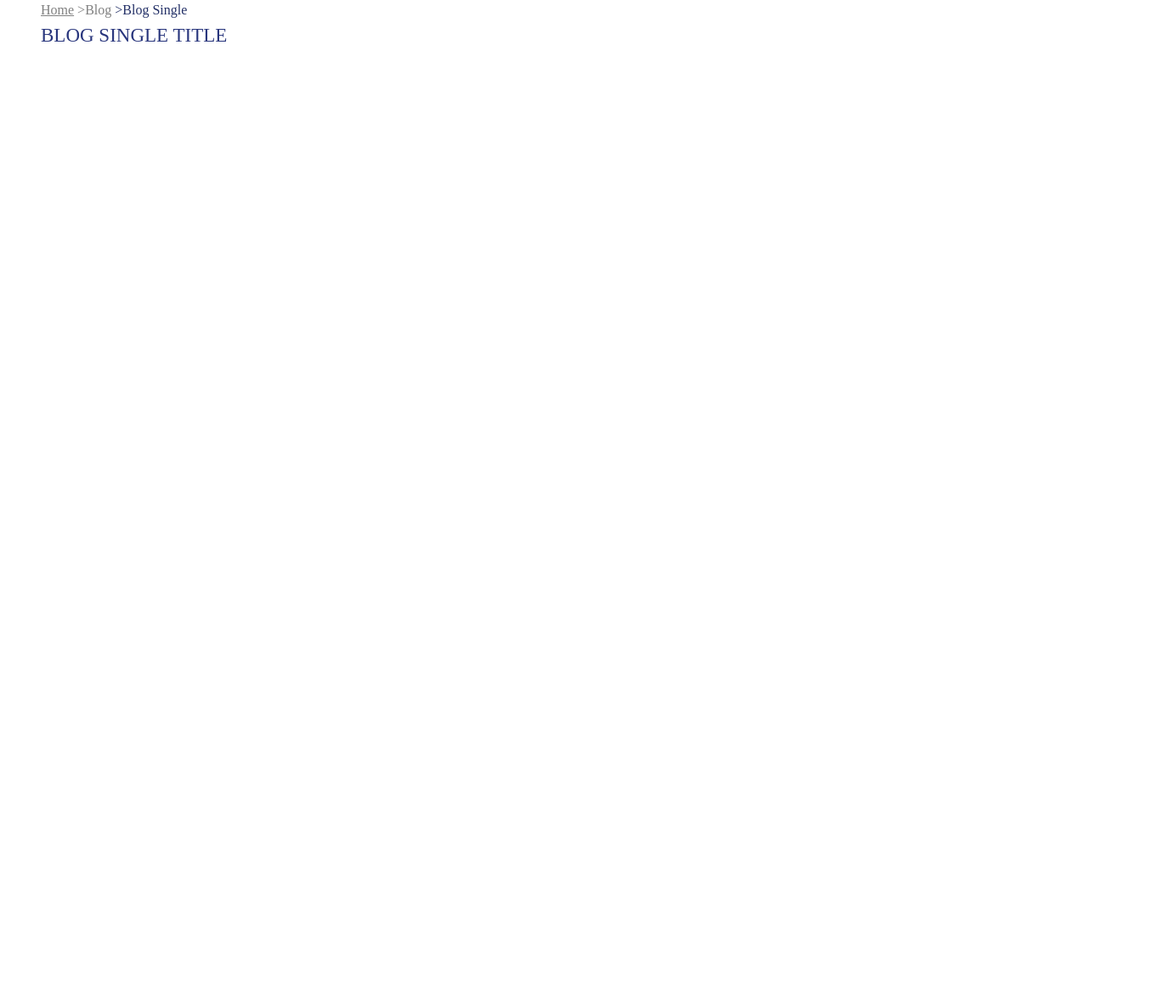
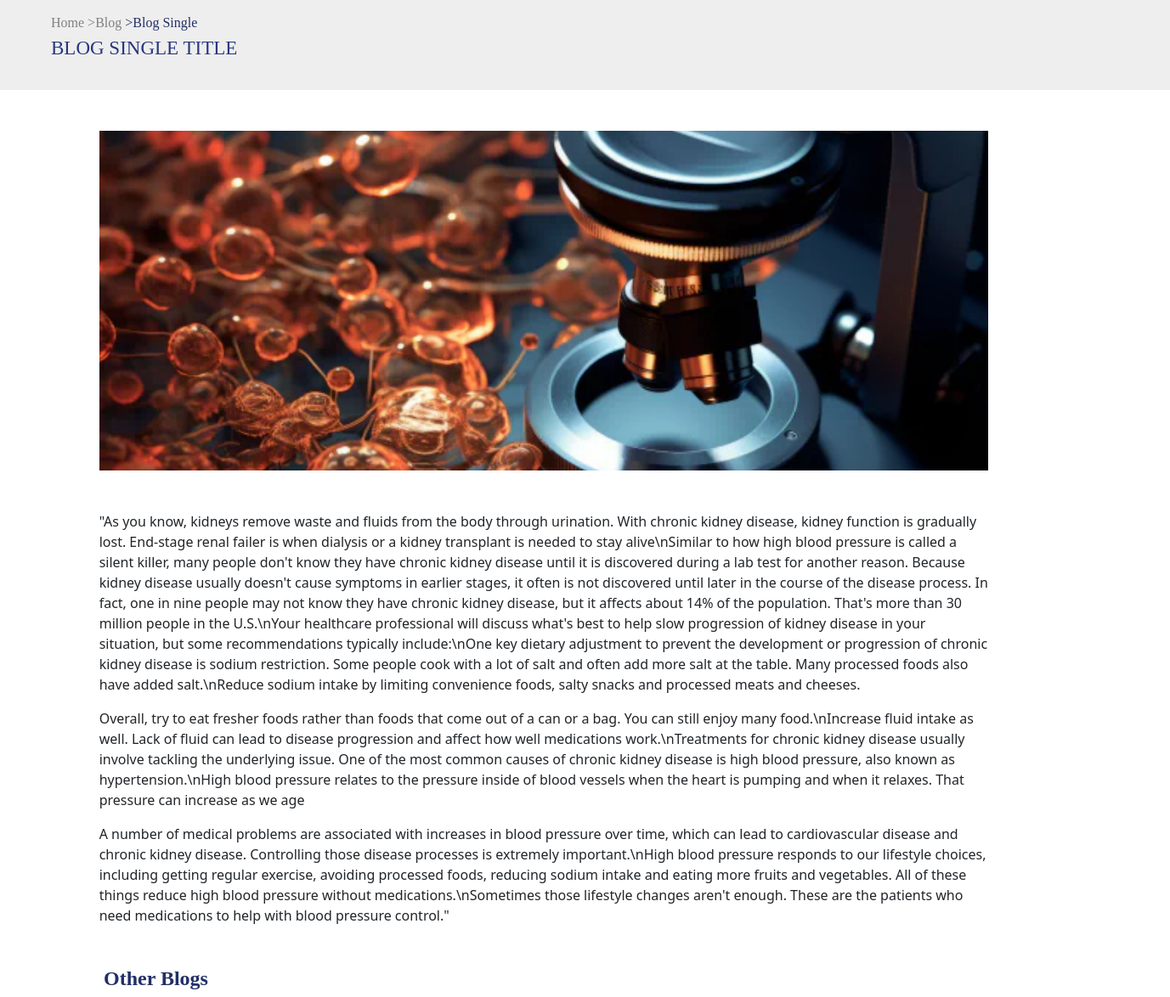
Before and after one commit to ahmedketaa/Hospital-system, a React (Create React App) app: page /singleBlog in a window 1280 px wide. Shown: the whole page at 85% size, 1377 px wide, since content can reach past the window. Before the commit the page ends 800 px from the top, so only its background shows below. Built offline with nearby package versions, Linux system fonts and the light colour scheme.

Commit message:
added article in single blog page

```diff
--- /dev/null
+++ b/src/blogs/singleBlog.css
@@ -0,0 +1,5 @@
+.upprphoto{
+
+    height: 400px;
+
+}
--- a/src/blogs/singleBlog.js
+++ b/src/blogs/singleBlog.js
@@ -1,17 +1,42 @@
 import React from "react";
 import { Link } from "react-router-dom";
-
+import "./singleBlog.css";
 const SingleBlog = () => {
   return (
-    <div>
+    <>
+      <div className="container-fluid">
+        <div
+          style={{
+            backgroundColor: "#eeeeee",
+            width: "1380px",
+            marginLeft: "-15px",
+            padding: "15px",
+          }}>
           <div className="ms-5" style={{ fontFamily: "-moz-initial" }}>
             <p>
               <span>
-            <Link to="" style={{ border: "none", color: "grey" }}>
+                <Link
+                  to=""
+                  style={{
+                    border: "none",
+                    color: "grey",
+                    textDecoration: "none",
+                  }}>
                   Home
                 </Link>
               </span>{" "}
-          <span style={{ color: "grey" }}>{">"}Blog</span>{" "}
+              <span style={{ color: "grey" }}>
+                {">"}
+                <Link
+                  to=""
+                  style={{
+                    border: "none",
+                    color: "grey",
+                    textDecoration: "none",
+                  }}>
+                  Blog
+                </Link>
+              </span>{" "}
               <span style={{ color: "#222f66" }}>{">"}Blog Single</span>{" "}
             </p>
             <p
@@ -25,6 +50,73 @@ const SingleBlog = () => {
             </p>
           </div>
         </div>
+        {/* ############################################# */}
+        <div className=" upprphoto col-sm-10 col-md-10 col-lg-10 mx-auto mt-5">
+          <img
+            src="singlBlog.webp"
+            alt="Blogs"
+            className="img-fluid"
+            style={{ height: "100%", width: "100%", objectFit: "cover" }}
+          />
+        </div>
+        <div className=" col col-sm-10 col-md-10 col-lg-10 mx-auto mt-5 ">
+          <p>
+            "As you know, kidneys remove waste and fluids from the body through
+            urination. With chronic kidney disease, kidney function is gradually
+            lost. End-stage renal failer is when dialysis or a kidney transplant
+            is needed to stay alive\nSimilar to how high blood pressure is
+            called a silent killer, many people don't know they have chronic
+            kidney disease until it is discovered during a lab test for another
+            reason. Because kidney disease usually doesn't cause symptoms in
+            earlier stages, it often is not discovered until later in the course
+            of the disease process. In fact, one in nine people may not know
+            they have chronic kidney disease, but it affects about 14% of the
+            population. That's more than 30 million people in the U.S.\nYour
+            healthcare professional will discuss what's best to help slow
+            progression of kidney disease in your situation, but some
+            recommendations typically include:\nOne key dietary adjustment to
+            prevent the development or progression of chronic kidney disease is
+            sodium restriction. Some people cook with a lot of salt and often
+            add more salt at the table. Many processed foods also have added
+            salt.\nReduce sodium intake by limiting convenience foods, salty
+            snacks and processed meats and cheeses.
+          </p>{" "}
+          <p>
+            Overall, try to eat fresher foods rather than foods that come out of
+            a can or a bag. You can still enjoy many food.\nIncrease fluid
+            intake as well. Lack of fluid can lead to disease progression and
+            affect how well medications work.\nTreatments for chronic kidney
+            disease usually involve tackling the underlying issue. One of the
+            most common causes of chronic kidney disease is high blood pressure,
+            also known as hypertension.\nHigh blood pressure relates to the
+            pressure inside of blood vessels when the heart is pumping and when
+            it relaxes. That pressure can increase as we age
+          </p>
+          <p>
+            A number of medical problems are associated with increases in blood
+            pressure over time, which can lead to cardiovascular disease and
+            chronic kidney disease. Controlling those disease processes is
+            extremely important.\nHigh blood pressure responds to our lifestyle
+            choices, including getting regular exercise, avoiding processed
+            foods, reducing sodium intake and eating more fruits and vegetables.
+            All of these things reduce high blood pressure without
+            medications.\nSometimes those lifestyle changes aren't enough. These
+            are the patients who need medications to help with blood pressure
+            control."
+          </p>
+        </div>
+        <h4
+          className="mt-5"
+          style={{
+            color: "#222f66",
+            fontFamily: "-moz-initial",
+            fontWeight: "bold",
+            marginLeft: "110PX",
+          }}>
+          Other Blogs
+        </h4>
+      </div>
+    </>
   );
 };
 
```
Also changed, not shown: public/singlBlog.webp (added), public/singleblog.webp (added). Lines whose indentation alone changed are shown as unchanged.
